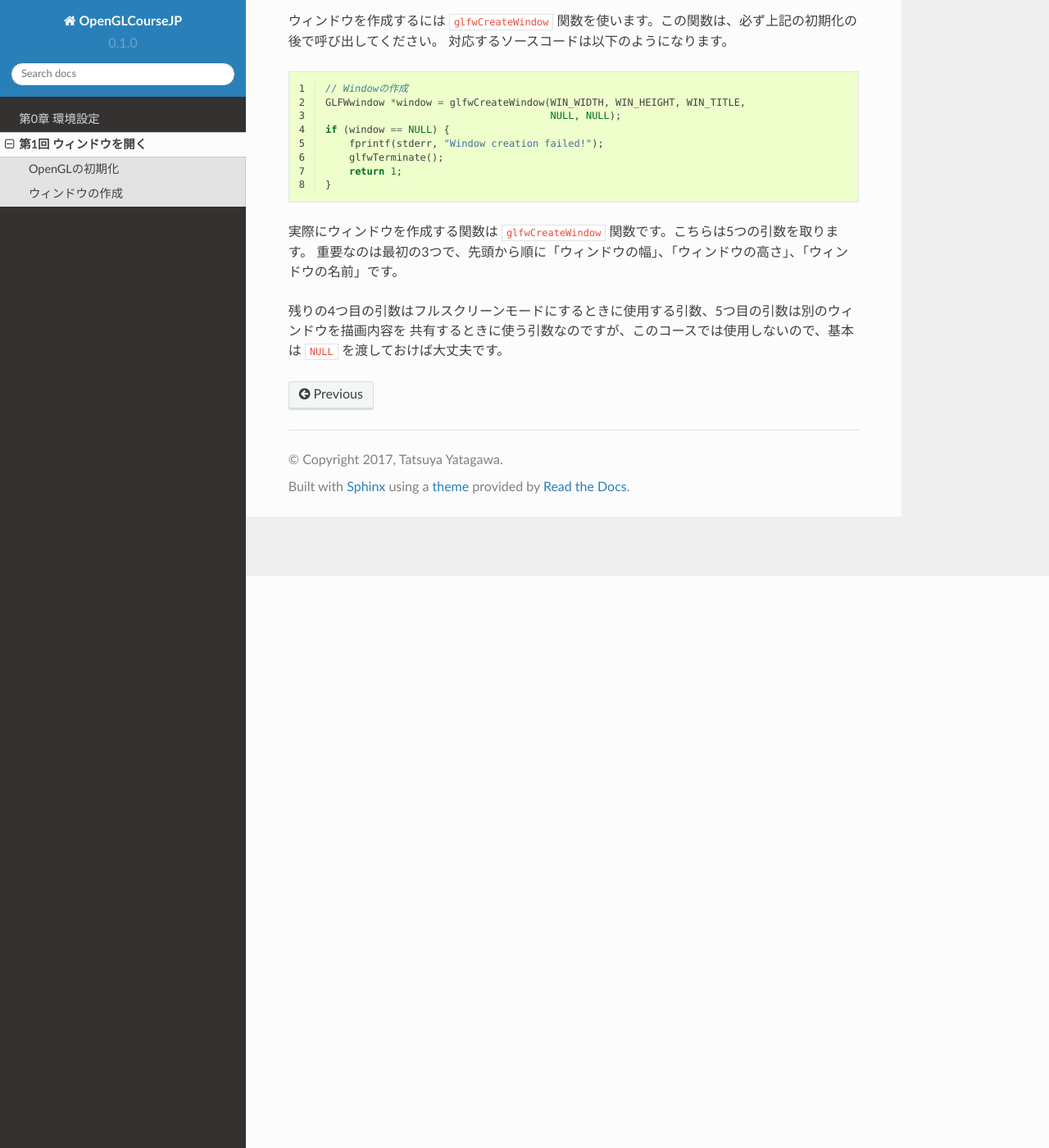
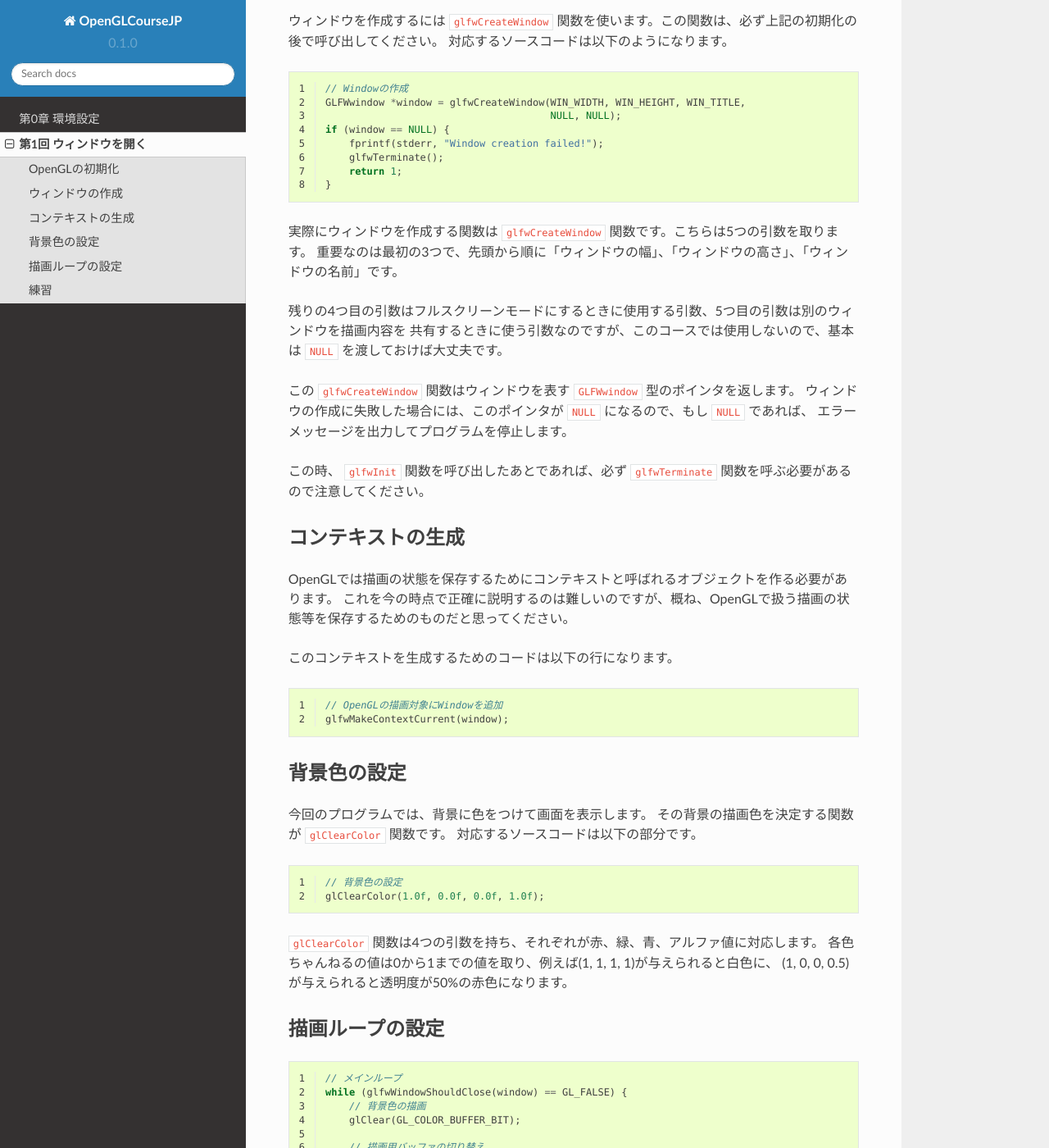
Before and after one commit to tatsy/OpenGLCourseJP, a Sphinx documentation site: the page built from docs/source/sections/001/index.rst, in a window 1280 px wide and 1400 px high, scrolled down 698 px. Shown: the whole window at 82% size. Built offline with Sphinx 7.4.7 and the Read the Docs theme 2.0.0, drawn with Linux system fonts in a browser that asks for light colours; some of the changed text lies outside the part shown.

Commit message:
Minor update.

```diff
--- a/CMakeLists.txt
+++ b/CMakeLists.txt
@@ -63,6 +63,10 @@ if (UNIX AND NOT APPLE)
   set(ALL_LIBRARIES ${ALL_LIBRARIES} ${CMAKE_DL_LIBS} ${GLFW3_STATIC_LIBRARIES})
 endif()
 
+if (APPLE)
+  set(CMAKE_EXE_LINKER_FLAGS "${CMAKE_EXE_LINKER_FLAGS} -framework Cocoa -framework IOKit -framework CoreVideo")
+endif()
+
 # ------------------------------------------------------------------------------
 # Add subdirectory
 # ------------------------------------------------------------------------------
--- a/docs/source/sections/001/index.rst
+++ b/docs/source/sections/001/index.rst
@@ -53,3 +53,69 @@ GLFWを通してOpenGLを使用するには初期化処理が必要です。初
 
 残りの4つ目の引数はフルスクリーンモードにするときに使用する引数、5つ目の引数は別のウィンドウを描画内容を
 共有するときに使う引数なのですが、このコースでは使用しないので、基本は ``NULL`` を渡しておけば大丈夫です。
+
+この ``glfwCreateWindow`` 関数はウィンドウを表す ``GLFWwindow`` 型のポインタを返します。
+ウィンドウの作成に失敗した場合には、このポインタが ``NULL`` になるので、もし ``NULL`` であれば、
+エラーメッセージを出力してプログラムを停止します。
+
+この時、 ``glfwInit`` 関数を呼び出したあとであれば、必ず ``glfwTerminate`` 関数を呼ぶ必要があるので注意してください。
+
+コンテキストの生成
+-------------------
+
+OpenGLでは描画の状態を保存するためにコンテキストと呼ばれるオブジェクトを作る必要があります。
+これを今の時点で正確に説明するのは難しいのですが、概ね、OpenGLで扱う描画の状態等を保存するためのものだと思ってください。
+
+このコンテキストを生成するためのコードは以下の行になります。
+
+.. code-block:: cpp
+  :linenos:
+
+  // OpenGLの描画対象にWindowを追加
+  glfwMakeContextCurrent(window);
+
+
+背景色の設定
+-------------
+
+今回のプログラムでは、背景に色をつけて画面を表示します。
+その背景の描画色を決定する関数が ``glClearColor`` 関数です。
+対応するソースコードは以下の部分です。
+
+.. code-block:: cpp
+  :linenos:
+
+  // 背景色の設定
+  glClearColor(1.0f, 0.0f, 0.0f, 1.0f);
+
+
+``glClearColor`` 関数は4つの引数を持ち、それぞれが赤、緑、青、アルファ値に対応します。
+各色ちゃんねるの値は0から1までの値を取り、例えば(1, 1, 1, 1)が与えられると白色に、
+(1, 0, 0, 0.5)が与えられると透明度が50%の赤色になります。
+
+
+描画ループの設定
+-------------------
+
+
+
+.. code-block:: cpp
+  :linenos:
+
+  // メインループ
+  while (glfwWindowShouldClose(window) == GL_FALSE) {
+      // 背景色の描画
+      glClear(GL_COLOR_BUFFER_BIT);
+
+      // 描画用バッファの切り替え
+      glfwSwapBuffers(window);
+      glfwPollEvents();
+  }
+
+練習
+------
+
+1. ウィンドウの幅や高さを変更したときの変化を調べる
+2. ウィンドウのタイトルを変更したときの変化を調べる
+3. ``glClearColor`` に渡されている色を別の色に変更して、変化を調べる
+4. ``glClear`` をコメントアウトしたときに背景色がどうなるかを調べる
```
Also changed, not shown: docs/source/index.rst (+10 -2 lines), 1 other file.
